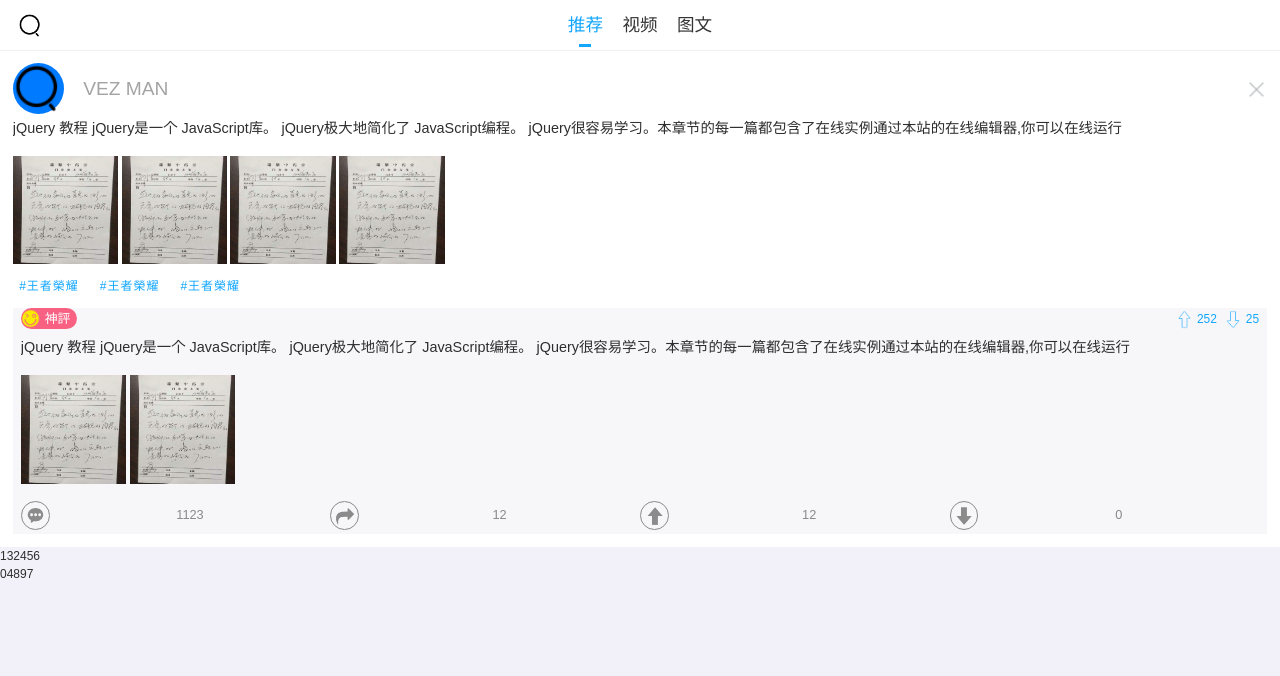
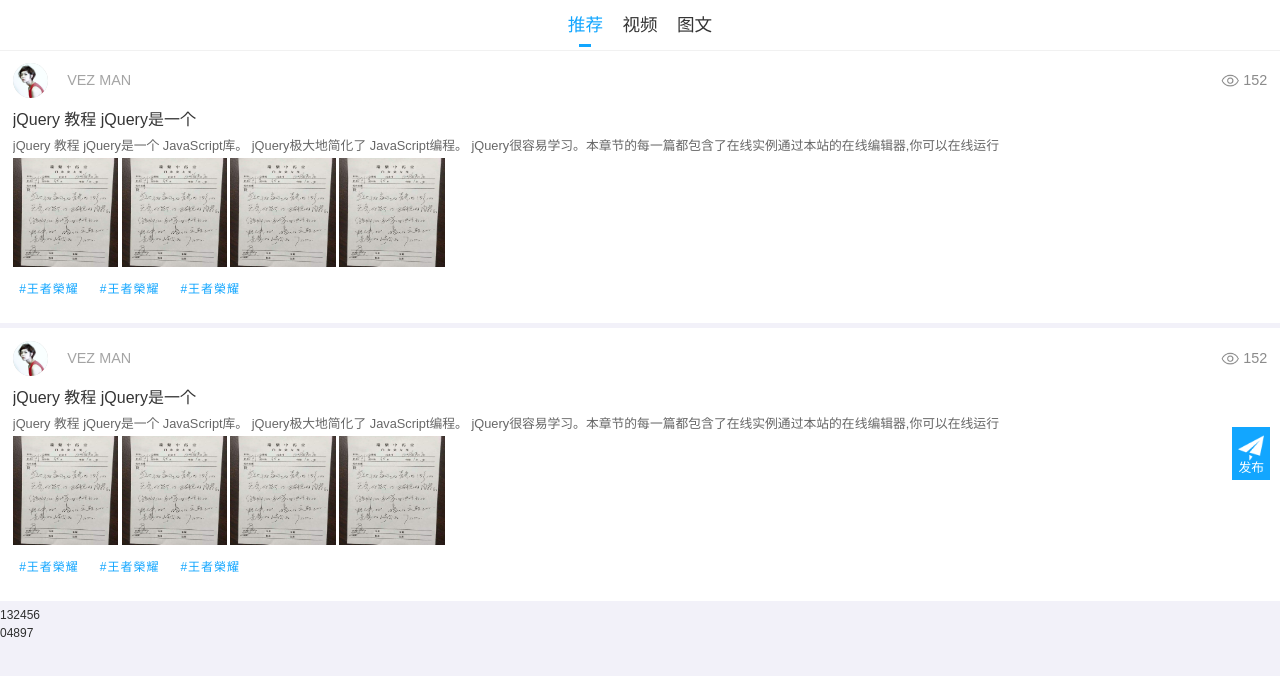
Before and after one commit to xinadmin/tie_console, a plain HTML site: page index.html in a window 1280 px wide. Drawn offline with Linux system fonts and the light colour scheme.

Commit message:
第二次修改

```diff
--- a/index.html
+++ b/index.html
@@ -20,7 +20,7 @@
 				background-color: #fff;
 			}
 
-			.zui-herder {
+			.zui-header {
 				width: 100%;
 				overflow: hidden;
 				border-bottom: solid 1px #F1F1F1;
@@ -36,7 +36,7 @@
 				background-size: 25px;
 			}
 
-			.zui-title {
+			.zui-header .zui-title {
 				width: 100%;
 				text-align: center;
 				overflow: hidden;
@@ -83,43 +83,50 @@
 				box-sizing: border-box;
 				background-color: #ffffff;
 				overflow: hidden;
+				margin-bottom: 0.3rem;
 			}
 
 			.zui-content .zui-list-item .zui-item-top {
 				width: 100%;
 				overflow: hidden;
+				padding-bottom: 0.3rem;
 			}
 
 			.zui-item-top .zui-pic-bg {
 				float: left;
 				display: inline-block;
-				width: 3.2rem;
-				height: 3.2rem;
+				width: 2.2rem;
+				height: 2.2rem;
 				border-radius: 50%;
-				background-color: #007AFF;
+				overflow: hidden;
+				background-color: #ddd;
 				margin-right: 1.2rem;
 			}
 
 			.zui-item-top .zui-pic-bg .zui-pic {
 				width: 100%;
 				height: 100%;
+				border-radius: 50%;
 			}
 
 			.zui-item-top .zui-text {
 				display: inline-block;
-				height: 3.3rem;
-				line-height: 3.2rem;
+				height: 2.2rem;
+				line-height: 2.2rem;
 				float: left;
 				color: #a4a4a4;
-				font-size: 1.2rem;
+				font-size: 0.9rem;
 			}
 
 			.zui-item-top .zui-close {
 				display: inline-block;
-				height: 3.3rem;
-				width: 3.3rem;
+				height: 2.2rem;
+				line-height: 2.2rem;
+				padding-left: 1.5rem;
 				float: right;
-				background: url(img/close.png) no-repeat right center;
+				font-size: 0.9rem;
+				color: #8b8b8b;
+				background: url(img/yanjing.png) no-repeat left center;
 				background-size: 1.3rem;
 			}
 
@@ -127,25 +134,25 @@
 				width: 100%;
 				overflow: hidden;
 			}
-
-			.zui-item-center .zui-title {
+           .zui-item-center .zui-title {
+			   width: 100%;
+			   text-align: left;
+			   display: inline-block;
+			   color: rgba(0,0,0,0.8);
+			   font-size: 1.0rem;
+			   padding: 0.5rem 0;
+		   }
+			.zui-item-center .zui-message {
+				display: inline-block;
 				width: 100%;
-				max-height: 3.2rem;
-				min-height: 1.6rem;
-				line-height: 1.6rem;
-				display: -webkit-box;
-				-webkit-box-orient: vertical;
-				-webkit-line-clamp: 2;
-				overflow: hidden;
 				text-align: left;
-				font-size: 0.9rem;
+				font-size: 0.8rem;
 				font-weight: 500;
-				padding-bottom: 0.2rem;
+				color: rgba(0,0,0,0.6);
 			}
 
 			.zui-pic-list {
 				width: 100%;
-				margin-top: 0.5rem;
 				overflow: hidden;
 			}
 
@@ -258,11 +265,26 @@
 				background-size: 1.1rem;
 
 			}
+			.zui-btn-item {
+				display: inline-block;
+				overflow: hidden;
+				background: url(img/fabu.png) no-repeat center 0.5rem;
+				background-size: 1.6rem;
+				background-color:#12a6ff;
+				color: #fff;
+				padding: 2.0rem 0.4rem 0.2rem;
+				position: fixed;
+				bottom: 40%;
+				right: 0.6rem;
+			}
+			.zui-btn-item .zui-btn-title {
+				font-size: 0.8rem;
+			}
 					</style>
 	</head>
 	<body>
-		<header class="zui-fixed zui-herder">
-			<span class="zui-sousuo"></span>
+		<header class="zui-fixed zui-header">
+			<!-- <span class="zui-sousuo"></span> -->
 			<div class="zui-title">
 				<span class="zui-nav zui-active">推荐<i class="line"></i></span>
 				<span class="zui-nav">视频<i></i></span>
@@ -273,16 +295,18 @@
 
 			<div class="zui-content">
 				<div class="zui-list">
-					<div class="zui-list-item">
+					<a href="tie_detail.html">
+							<div class="zui-list-item">
 						<div class="zui-item-top">
 							<div class="zui-pic-bg">
-								<img src="img/sousuo.png" class="zui-pic" />
+								<img src="img/touxiang.png" class="zui-pic" />
 							</div>
 							<span class="zui-text">VEZ MAN</span>
-							<span class="zui-close"></span>
+							<span class="zui-close">152</span>
 						</div>
 						<div class="zui-item-center">
-							<span class="zui-title">jQuery 教程 jQuery是一个 JavaScript库。 jQuery极大地简化了 JavaScript编程。
+							<span class="zui-title">jQuery 教程 jQuery是一个</span>
+							<span class="zui-message">jQuery 教程 jQuery是一个 JavaScript库。 jQuery极大地简化了 JavaScript编程。
 								jQuery很容易学习。本章节的每一篇都包含了在线实例通过本站的在线编辑器,你可以在线运行</span>
 							<div class="zui-pic-list">
 								<img src="img/chufang1.jpg" class="zui-pic-item" />
@@ -298,7 +322,7 @@
 
 
 						</div>
-						<div class="zui-item-Evaluation">
+						<!-- <div class="zui-item-Evaluation">
 							<div class="zui-item-header">
 								<span class="zui-item-title">神評</span>
 								<div class="zui-item-fr">
@@ -321,8 +345,39 @@
 								<span class="zui-item-btn "><i class="zui-icon zui-item-bad"></i>0</span>
 
 							</div>
+						</div> -->
+					</div>
+				</a>
+
+				<div class="zui-list-item">
+					<div class="zui-item-top">
+						<div class="zui-pic-bg">
+							<img src="img/touxiang.png" class="zui-pic" />
 						</div>
+						<span class="zui-text">VEZ MAN</span>
+						<span class="zui-close">152</span>
 					</div>
+					<div class="zui-item-center">
+						<span class="zui-title">jQuery 教程 jQuery是一个</span>
+						<span class="zui-message">jQuery 教程 jQuery是一个 JavaScript库。 jQuery极大地简化了 JavaScript编程。
+							jQuery很容易学习。本章节的每一篇都包含了在线实例通过本站的在线编辑器,你可以在线运行</span>
+						<div class="zui-pic-list">
+							<img src="img/chufang1.jpg" class="zui-pic-item" />
+							<img src="img/chufang1.jpg" class="zui-pic-item" />
+							<img src="img/chufang1.jpg" class="zui-pic-item" />
+							<img src="img/chufang1.jpg" class="zui-pic-item" />
+						</div>
+						<div class="zui-item-spec">
+							<span class="zui-spec">#王者榮耀</span>
+							<span class="zui-spec">#王者榮耀</span>
+							<span class="zui-spec">#王者榮耀</span>
+						</div>
+
+
+					</div>
+				</div>
+
+
 				</div>
 
 
@@ -335,7 +390,8 @@
 			<div class="zui-content">04897</div>
 
 		</div>
-		<div>
+		<div class="zui-btn-item">
+			<span class="zui-btn-title">发布</span>
 		</div>
 	</body>
 </html>
```
Also changed, not shown: add_tie.html (added, +11 -0 lines), tie_detail.html (+85 -20 lines), img/back.png (added), img/fabu.png (added), img/liebiao.png (added), img/touxiang.png (added), img/yanjing.png (added).
